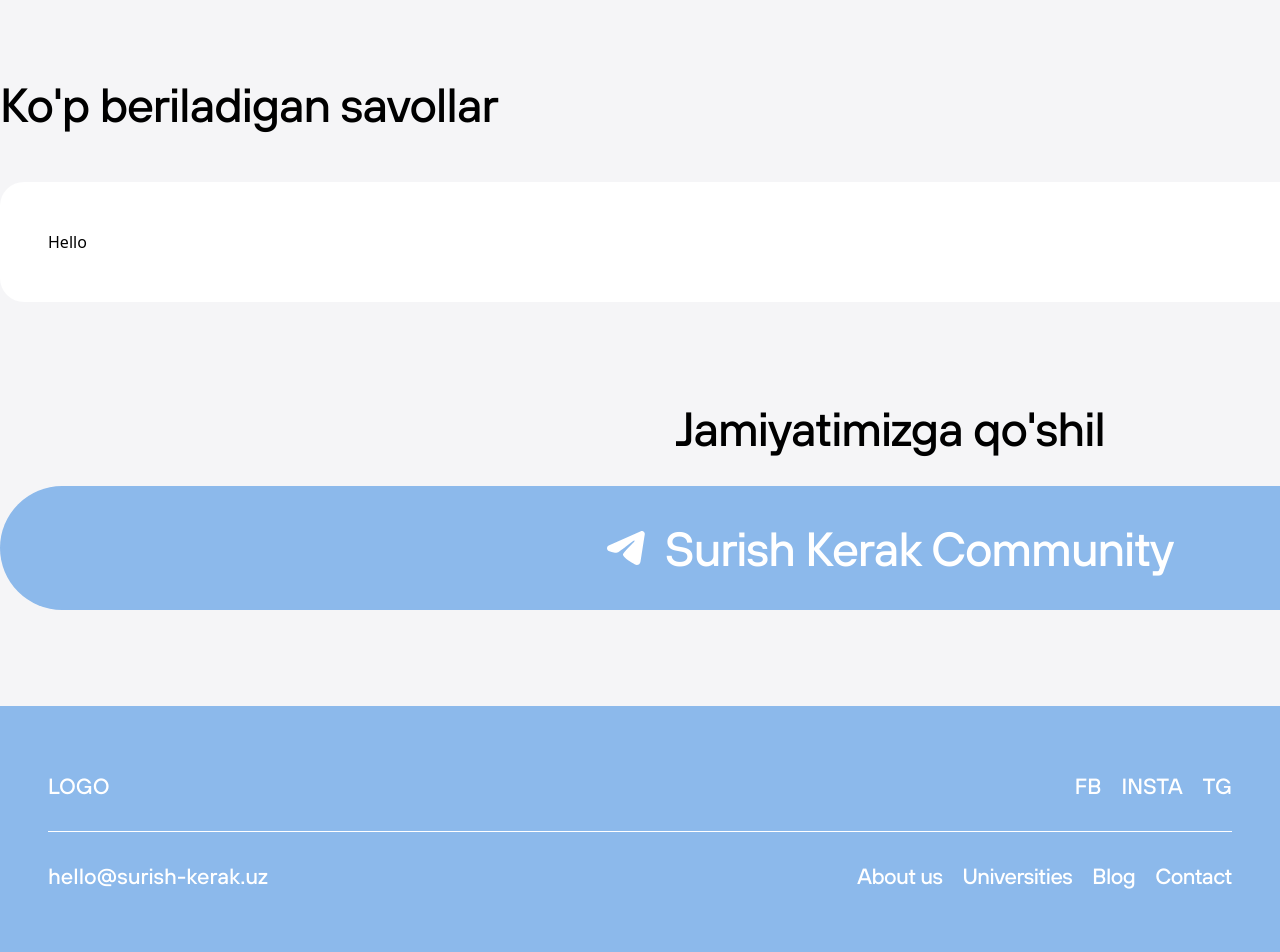
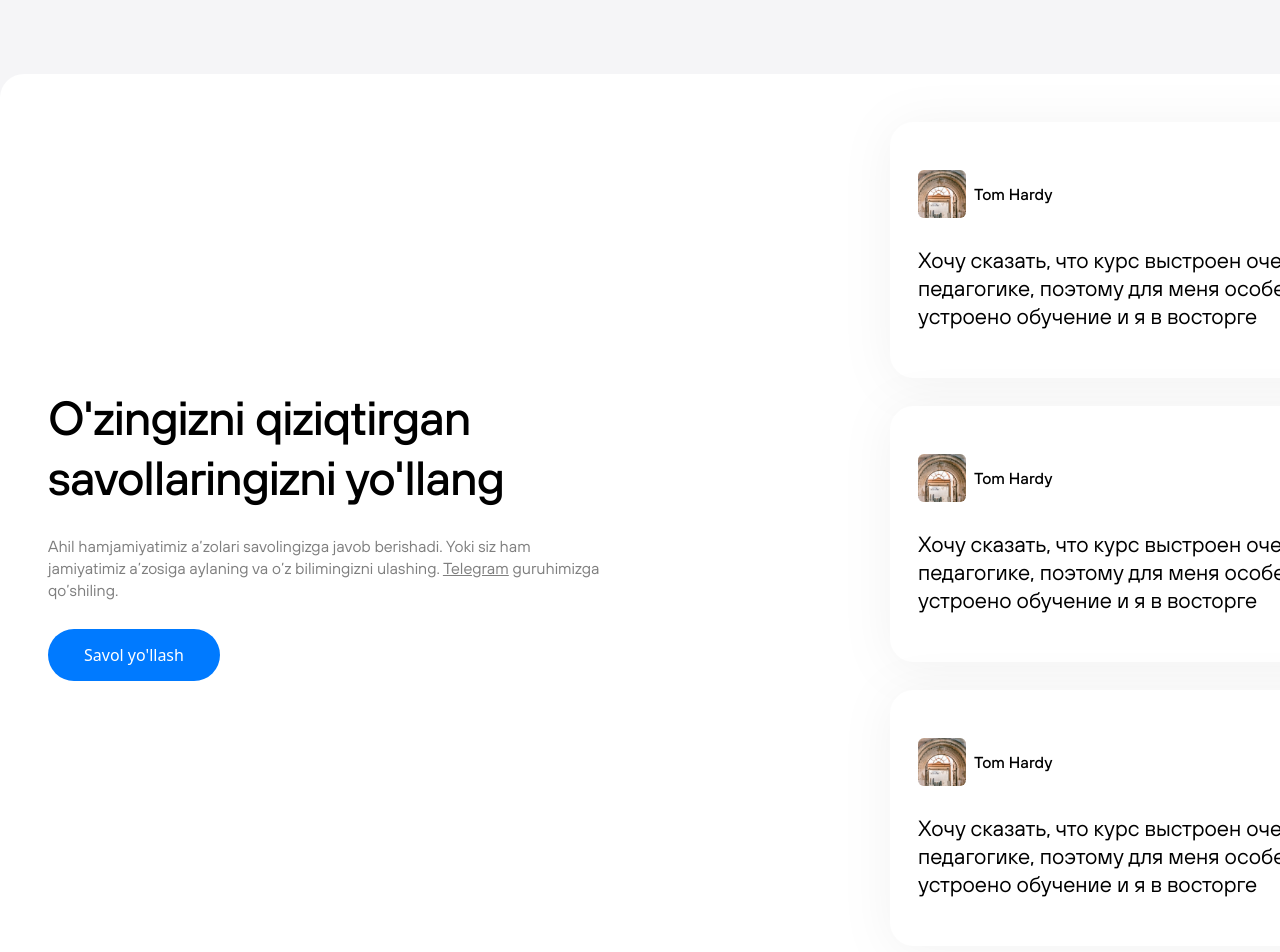
Before and after one commit to Rustam-Fozilov/sk-client, a Nuxt app: page / in a window 1280 px wide. Shown: the part 1740-2692 px from the top of the page. Built offline with nearby package versions, Linux system fonts and the light colour scheme.

Commit message:
prepare before work

```diff
--- a/assets/css/main.css
+++ b/assets/css/main.css
@@ -30,4 +30,10 @@ html, body {
         @apply tracking-tight;
         line-height: normal;
     }
+
+    .sub-title {
+        @apply font-tt-medium;
+        @apply text-md;
+        line-height: normal;
+    }
 }
--- a/components/TheFooter.vue
+++ b/components/TheFooter.vue
@@ -17,12 +17,12 @@
     <div class="mt-24 w-full px-12 py-16 text-md bg-soft-blue font-tt-medium text-white">
       <div class="flex justify-between">
         <div>
-          LOGO
+          <the-logo color="white" width="80px"/>
         </div>
         <div class="flex gap-5">
-          <div>FB</div>
-          <div>INSTA</div>
-          <div>TG</div>
+          <a href="">FB</a>
+          <a href="">INSTA</a>
+          <a href="">TG</a>
         </div>
       </div>
 
--- /dev/null
+++ b/components/modules/QA.vue
@@ -0,0 +1,58 @@
+<template>
+  <div>
+    <div class="bg-white rounded-3xl p-12 flex justify-between items-center">
+      <div class="w-1/3 flex flex-col gap-7">
+        <div class="title">
+          O'zingizni qiziqtirgan savollaringizni yo'llang
+        </div>
+        <div class="font-tt-regular opacity-50 leading-snug">
+          Ahil hamjamiyatimiz a’zolari savolingizga javob berishadi. Yoki siz ham jamiyatimiz a’zosiga aylaning va o’z bilimingizni ulashing. <span><a
+            href="" class="underline">Telegram</a></span> guruhimizga qo’shiling.
+        </div>
+        <div>
+          <btn-primary>
+            <template #btn-primary>
+              Savol yo'llash
+            </template>
+          </btn-primary>
+        </div>
+      </div>
+
+      <div class="w-1/2 flex flex-col gap-7">
+        <div class="bg-white px-7 py-12 rounded-3xl" style="filter: drop-shadow(0px 5px 25px rgba(0, 0, 0, 0.05));">
+          <div class="flex gap-2 items-center font-tt-medium">
+            <img class="w-12 h-12 rounded-md object-cover" src="@/assets/images/main/title.png" alt="Avatar">
+            Tom Hardy
+          </div>
+          <div class="mt-7 sub-title font-tt-regular">
+            Хочу сказать, что курс выстроен очень круто. Я учусь в аспирантуре на педагогике, поэтому для меня особенно было интересно посмотреть как устроено обучение и я в восторге
+          </div>
+        </div>
+
+        <div class="bg-white px-7 py-12 rounded-3xl" style="filter: drop-shadow(0px 5px 25px rgba(0, 0, 0, 0.05));">
+          <div class="flex gap-2 items-center font-tt-medium">
+            <img class="w-12 h-12 rounded-md object-cover" src="@/assets/images/main/title.png" alt="Avatar">
+            Tom Hardy
+          </div>
+          <div class="mt-7 sub-title font-tt-regular">
+            Хочу сказать, что курс выстроен очень круто. Я учусь в аспирантуре на педагогике, поэтому для меня особенно было интересно посмотреть как устроено обучение и я в восторге
+          </div>
+        </div>
+
+        <div class="bg-white px-7 py-12 rounded-3xl" style="filter: drop-shadow(0px 5px 25px rgba(0, 0, 0, 0.05));">
+          <div class="flex gap-2 items-center font-tt-medium">
+            <img class="w-12 h-12 rounded-md object-cover" src="@/assets/images/main/title.png" alt="Avatar">
+            Tom Hardy
+          </div>
+          <div class="mt-7 sub-title font-tt-regular">
+            Хочу сказать, что курс выстроен очень круто. Я учусь в аспирантуре на педагогике, поэтому для меня особенно было интересно посмотреть как устроено обучение и я в восторге
+          </div>
+        </div>
+      </div>
+    </div>
+  </div>
+</template>
+
+<script setup>
+
+</script>
--- a/components/modules/faq.vue
+++ /dev/null
@@ -1,19 +0,0 @@
-<template>
-  <div>
-    <div>
-      <div class="title">
-        Ko'p beriladigan savollar
-      </div>
-
-      <div class="mt-12">
-        <div class="bg-white rounded-3xl p-12">
-          Hello
-        </div>
-      </div>
-    </div>
-  </div>
-</template>
-
-<script setup lang="ts">
-
-</script>
--- a/components/ui/TheLogo.vue
+++ b/components/ui/TheLogo.vue
@@ -1,6 +1,9 @@
 <template>
-  <div class="cursor-pointer" @click="gotoMain" :style="`width: ${width}; height: ${height}; color: black;`">
+  <div v-if="color === 'black'" class="cursor-pointer" @click="gotoMain" :style="`width: ${width}; height: ${height}; color: black;`">
     <img class="w-full h-full object-cover" src="@/assets/images/logo.svg" alt="LOGO"/>
+  </div>
+  <div v-if="color === 'white'" class="cursor-pointer" @click="gotoMain" :style="`width: ${width}; height: ${height}; color: black;`">
+    <img class="w-full h-full object-cover" src="@/assets/images/logo-white.svg" alt="LOGO"/>
   </div>
 </template>
 
--- a/pages/index.vue
+++ b/pages/index.vue
@@ -44,7 +44,7 @@
       </div>
 
       <div class="mt-24">
-        <faq/>
+        <q-a/>
       </div>
     </div>
 
@@ -56,9 +56,9 @@
 
 <script setup lang="ts">
 import SearchIcon from "~/components/ui/SearchIcon.vue";
-import TopUniversities from "~/components/modules/top-universities.vue";
-import BlogCard from "~/components/modules/blog-card.vue";
-import Faq from "~/components/modules/faq.vue";
+import TopUniversities from "~/components/modules/TopUniversities.vue";
+import BlogCard from "~/components/modules/BlogCard.vue";
+import QA from "~/components/modules/QA.vue";
 
 definePageMeta({
   layout: "main-layout"
```
Also changed, not shown: assets/images/logo-white.svg (added), assets/svg/search-icon.svg (deleted), components/modules/BlogCard.vue (renamed from components/modules/blog-card.vue), components/modules/TopUniversities.vue (renamed from components/modules/top-universities.vue), components/ui/TgIcon.vue (renamed from components/ui/tg-icon.vue).
